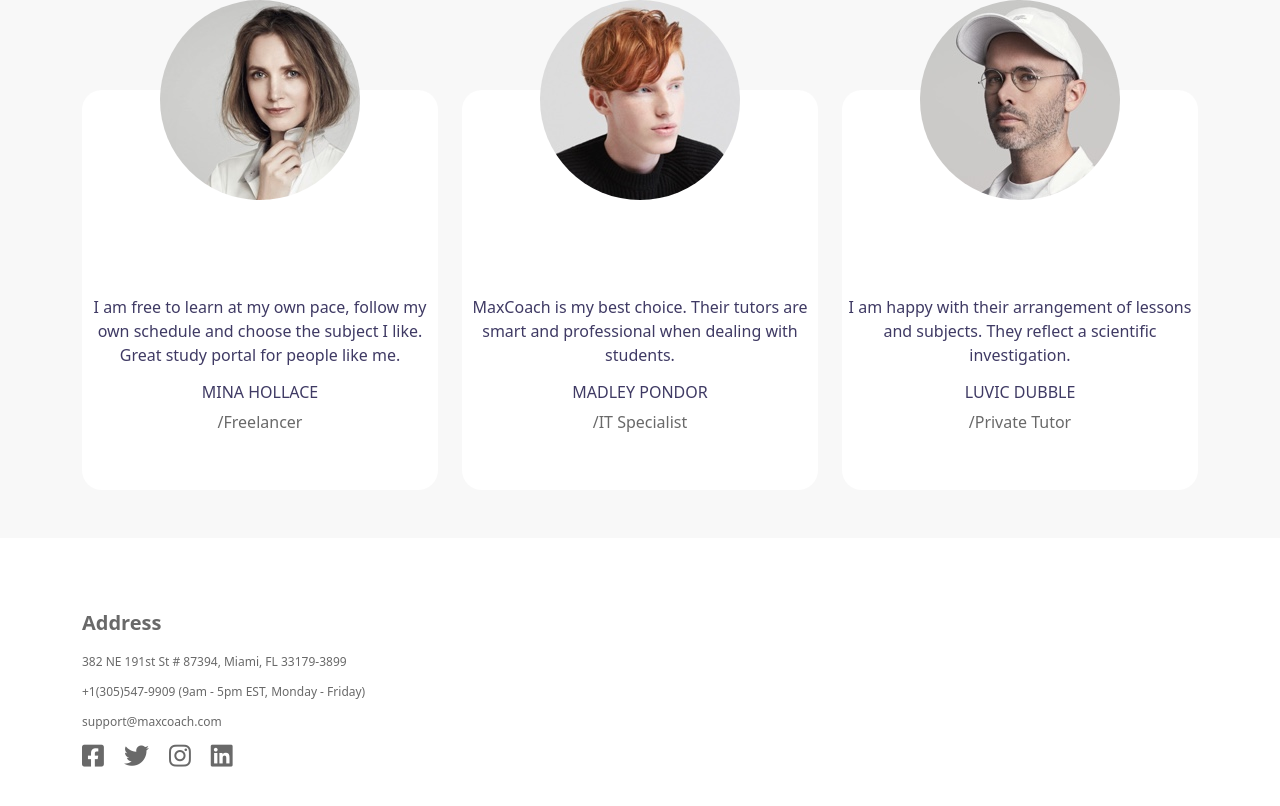
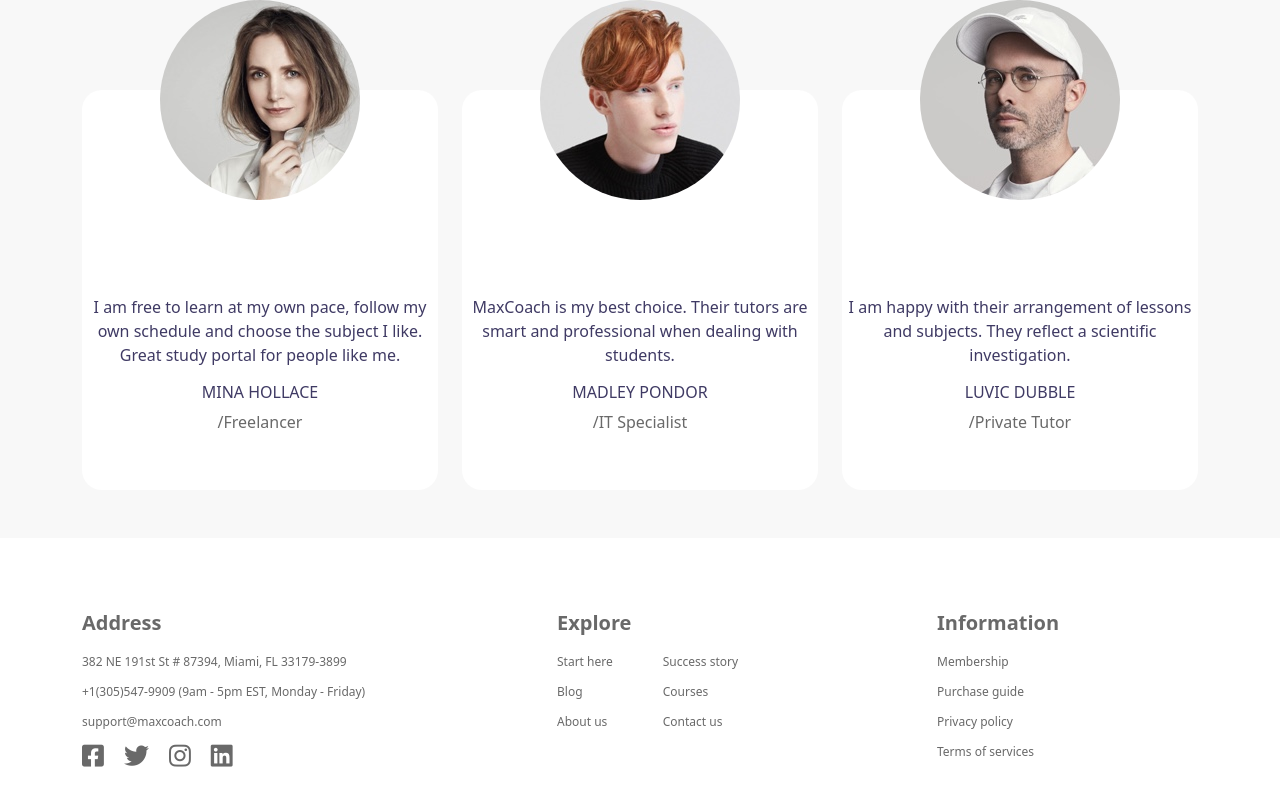
Before and after one commit to VincenzoDiMasi/proj-html-vuejs, a Vue app: page / in a window 1280 px wide. Shown: the part 5492-6298 px from the top of the page. Built offline with nearby package versions, Linux system fonts and the light colour scheme.

Commit message:
Add footer

```diff
--- a/src/components/AppFooter.vue
+++ b/src/components/AppFooter.vue
@@ -22,7 +22,7 @@
   <footer>
     <div class="container">
       <div class="row">
-        <div class="col-6 py-5">
+        <div class="col-5 py-5">
           <h5>Address</h5>
           <ul>
             <li>382 NE 191st St # 87394, Miami, FL 33179-3899</li>
@@ -35,8 +35,34 @@
             </li>
           </ul>
         </div>
-        <div class="col-3  py-5"></div>
-        <div class="col-3  py-5"></div>
+        <div class="col-4  py-5">
+          <h5>Explore</h5>
+          <div class="d-flex">
+            <ul>
+              <li><a href="#">Start here</a></li>
+              <li><a href="#">Blog</a></li>
+              <li><a href="#">About us</a></li>
+
+          </ul>
+          <ul class="right-list-column">
+            <li><a href="#">Success story</a></li>
+            <li><a href="#">Courses</a></li>
+            <li><a href="#">Contact us</a></li>
+          </ul>
+          </div>
+
+
+        </div>
+        <div class="col-3  py-5">
+          <h5>Information</h5>
+          <ul>
+            <li><a href="#">Membership</a></li>
+            <li><a href="#">Purchase guide</a></li>
+            <li><a href="#">Privacy policy</a></li>
+            <li><a href="#">Terms of services</a></li>
+          </ul>
+
+        </div>
       </div>
     </div>
   </footer>
@@ -65,11 +91,21 @@
     color: $textSecondaryColor;
     font-size: 12px;
 
+    a {
+    margin-bottom: 12px;
+    color: $textSecondaryColor;
+    font-size: 12px;
+    }
+
     .fa-brands {
     color: $textSecondaryColor;
     margin-right: 20px;
     font-size: 25px;
     }
   }
+
+  .right-list-column {
+    margin-left: 50px;
+  }
 }
 </style>
```
